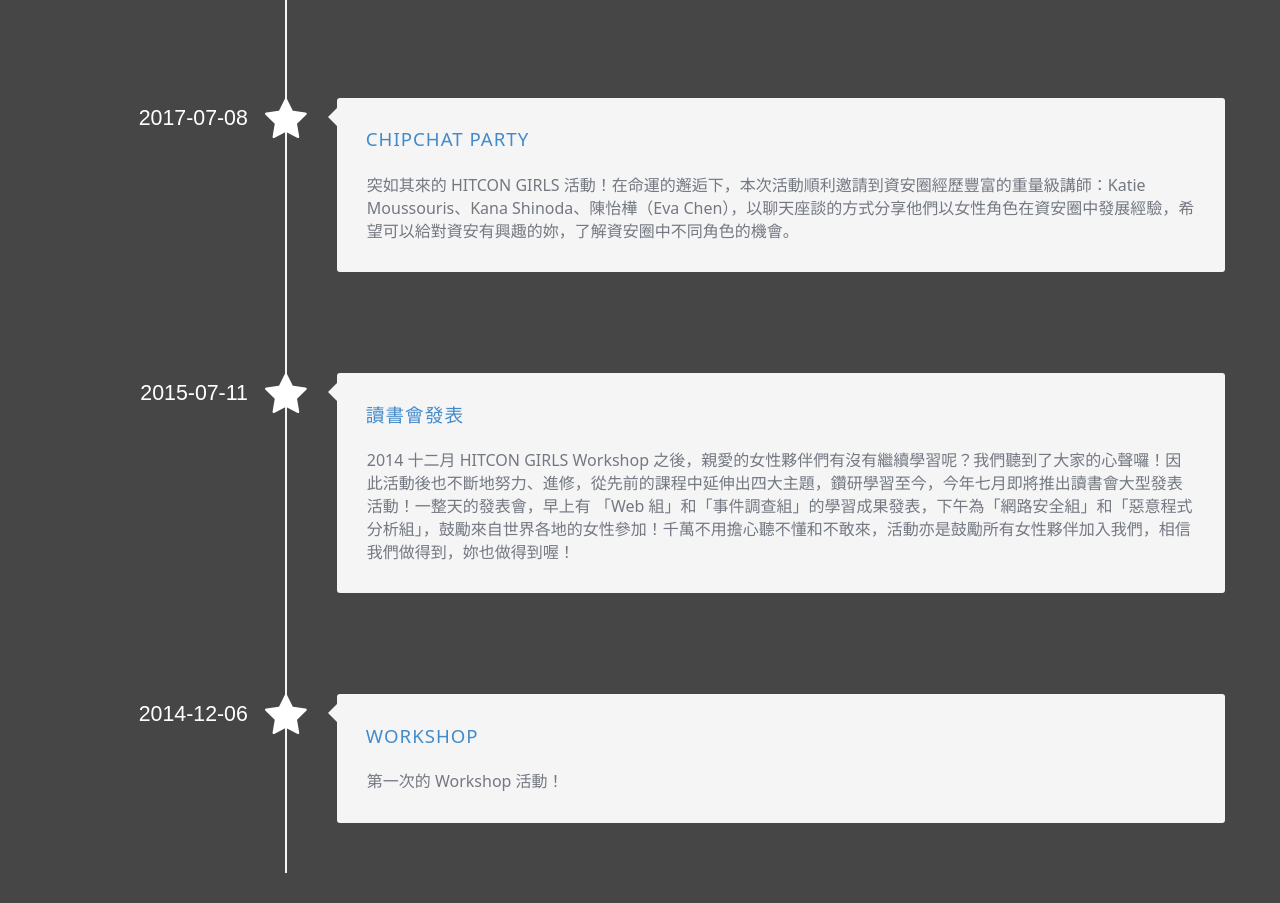
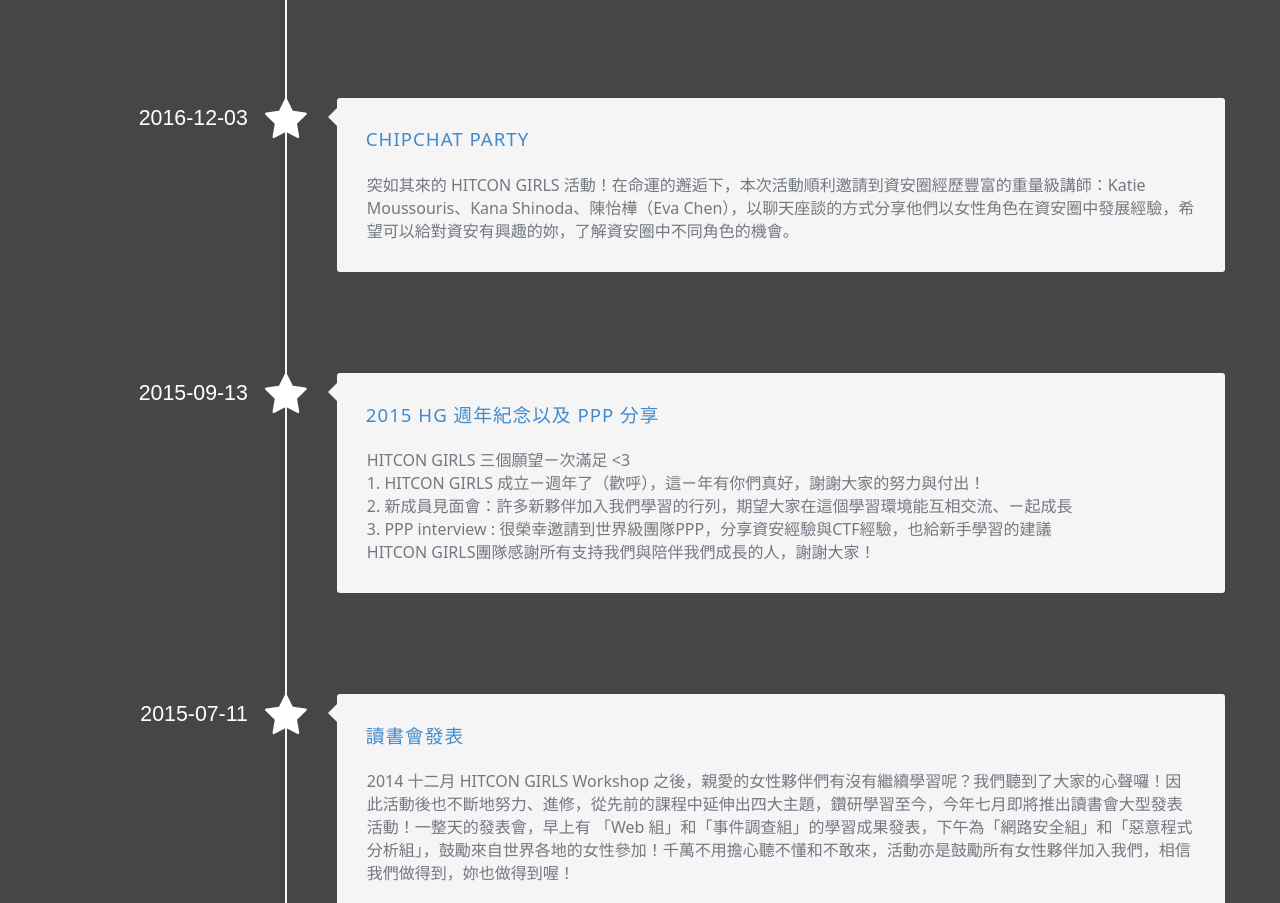
Before and after one commit to hitcon-girls/girls.hitcon.org, a plain HTML site: page index.html in a window 1280 px wide. Shown: the part 5053-5956 px from the top of the page. Drawn offline with Linux system fonts and the light colour scheme.

Commit message:
[Update] Add event
- The first anniversary&PPP interview
- Fix typo

```diff
--- a/index.html
+++ b/index.html
@@ -395,8 +395,8 @@
 			    <!-- chipchat-party -->
 				<article class="timeline-entry">
 					<div class="timeline-entry-inner">
-						<time class="timeline-time" datetime="2017-07-08">
-							<span>2017-07-08</span>
+						<time class="timeline-time" datetime="2016-12-03">
+							<span>2016-12-03</span>
 						</time>
 
 						<div class="timeline-icon">
@@ -413,6 +413,32 @@
 
 				</article>
 				<!-- /chipchat-party -->
+
+			    <!-- The first anniversary&PPP interview -->
+				<article class="timeline-entry">
+					<div class="timeline-entry-inner">
+						<time class="timeline-time" datetime="2015-09-13">
+							<span>2015-09-13</span>
+						</time>
+
+						<div class="timeline-icon">
+							<i class="fa fa-star fa-3x"></i>
+						</div>
+
+						<div class="timeline-label">
+							<h2><a href="https://www.facebook.com/HITCONGIRLS/posts/429858293890184" target="_blank">2015 HG 週年紀念以及 PPP 分享</a></h2>
+							<div class="timeline-content">
+								<p>HITCON GIRLS 三個願望ㄧ次滿足 &lt;3 <br>
+								1. HITCON GIRLS 成立ㄧ週年了（歡呼），這ㄧ年有你們真好，謝謝大家的努力與付出！<br>
+								2. 新成員見面會：許多新夥伴加入我們學習的行列，期望大家在這個學習環境能互相交流、ㄧ起成長<br>
+								3. PPP interview : 很榮幸邀請到世界級團隊PPP，分享資安經驗與CTF經驗，也給新手學習的建議<br>
+								HITCON GIRLS團隊感謝所有支持我們與陪伴我們成長的人，謝謝大家！</p>
+							</div>
+						</div>
+					</div>
+
+				</article>
+				<!-- The first anniversary&PPP interview -->
 
 			    <!-- study-group -->
 				<article class="timeline-entry">
```
Also changed, not shown: en.html (+27 -2 lines).
